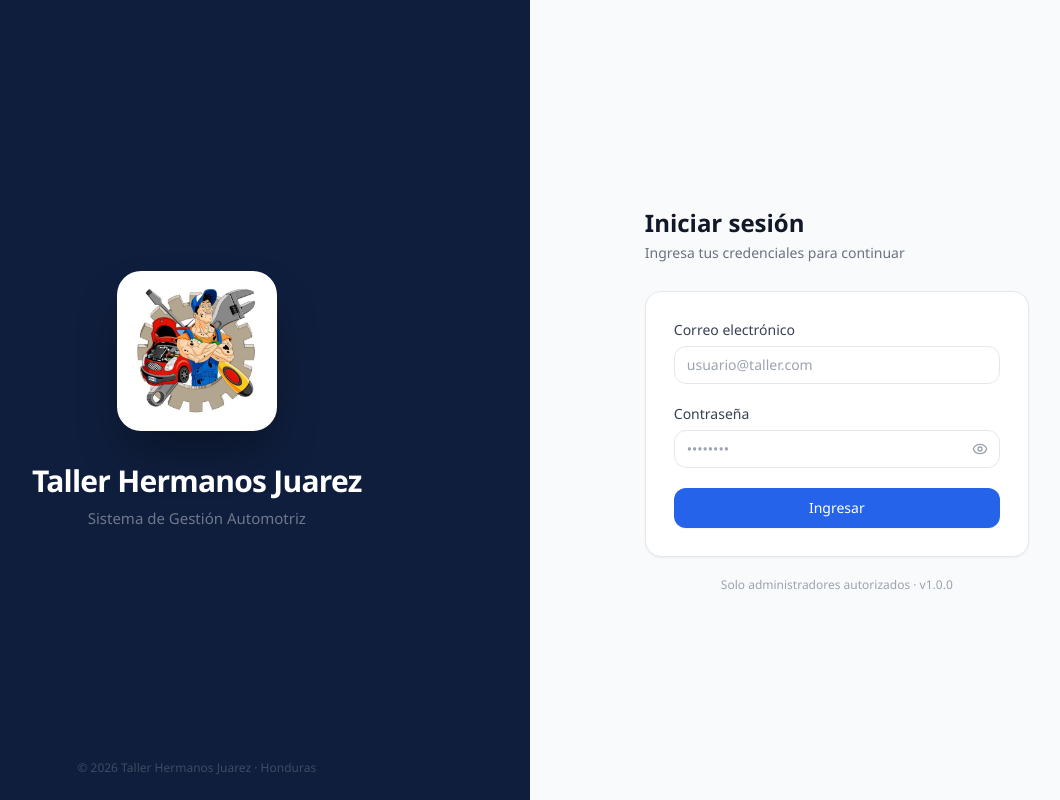
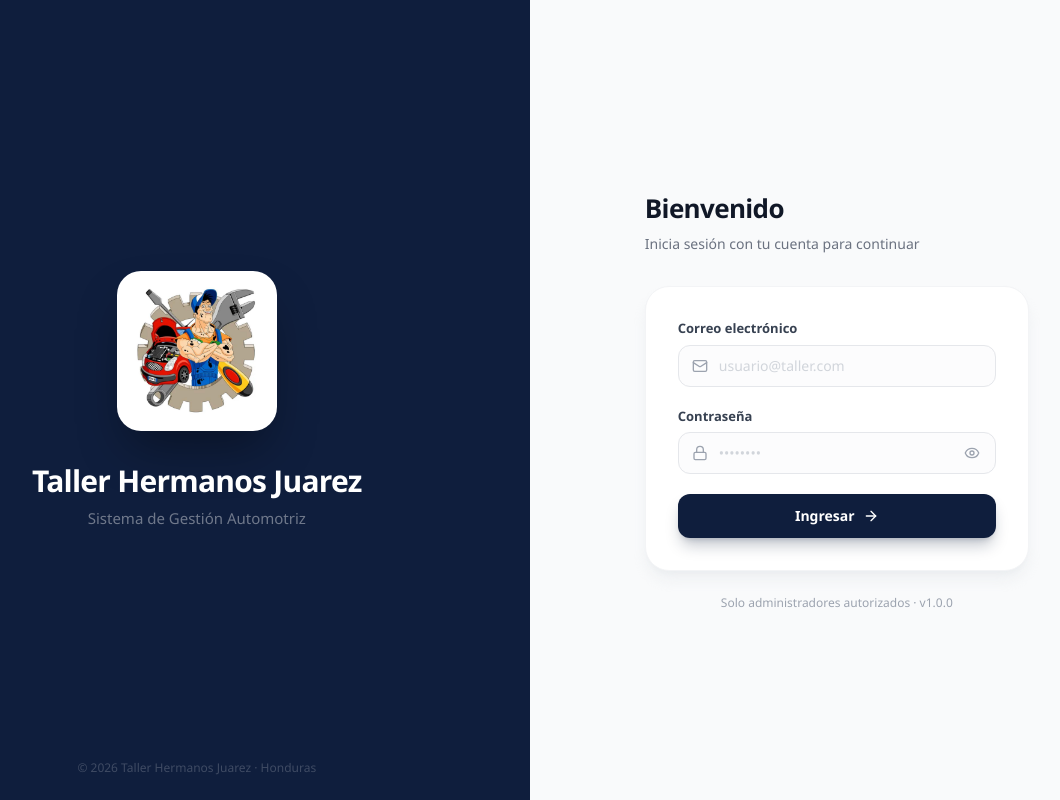
Before and after one commit to crixby11/ProyectoGraduacion, a React (Vite) app in the folder taller-frontend/: page /login in a window 1280 px wide. Shown: the whole page, without its empty margins (136-1196 px from the left). Built offline with nearby package versions, Linux system fonts and the light colour scheme.

Commit message:
feat: enhance Login component with improved UI elements and validation feedback

```diff
--- a/taller-frontend/src/pages/Login.jsx
+++ b/taller-frontend/src/pages/Login.jsx
@@ -3,7 +3,7 @@ import { useNavigate } from 'react-router-dom'
 import { useForm } from 'react-hook-form'
 import { zodResolver } from '@hookform/resolvers/zod'
 import { z } from 'zod'
-import { Eye, EyeOff } from 'lucide-react'
+import { Eye, EyeOff, Mail, Lock, ArrowRight } from 'lucide-react'
 import { useAuth } from '../context/AuthContext'
 import logo from '../assets/logo.jpeg'
 import toast from 'react-hot-toast'
@@ -69,27 +69,40 @@ export default function Login() {
         <div className="w-full max-w-sm">
 
           {/* Encabezado del form */}
-          <div className="mb-7">
-            <h2 className="text-2xl font-bold text-gray-900">Iniciar sesión</h2>
-            <p className="text-gray-500 text-sm mt-1">Ingresa tus credenciales para continuar</p>
+          <div className="mb-8">
+            <h2 className="text-[26px] font-bold text-gray-900 tracking-tight">Bienvenido</h2>
+            <p className="text-gray-500 text-sm mt-1.5">Inicia sesión con tu cuenta para continuar</p>
           </div>
 
           {/* Card */}
-          <div className="bg-white rounded-2xl shadow-sm border border-gray-200 p-7">
+          <div className="bg-white rounded-3xl shadow-lg shadow-gray-200/60 border border-gray-100 p-8">
             <form onSubmit={handleSubmit(onSubmit)} className="space-y-5" noValidate>
 
               {/* Email */}
               <div>
-                <label className="block text-sm font-medium text-gray-700 mb-1.5">
+                <label className="block text-[13px] font-semibold text-gray-700 mb-1.5">
                   Correo electrónico
                 </label>
+                <div className="relative">
+                  <Mail
+                    size={16}
+                    className={`absolute left-3.5 top-1/2 -translate-y-1/2 pointer-events-none transition-colors ${errors.email ? 'text-red-400' : 'text-gray-400'}`}
+                  />
                   <input
                     {...register('email')}
                     type="email"
                     autoComplete="email"
                     placeholder="usuario@taller.com"
-                  className={`input ${errors.email ? 'border-red-400 focus:ring-red-300' : ''}`}
+                    className={`
+                      w-full pl-10 pr-3.5 py-2.5 rounded-xl text-sm text-gray-800 placeholder:text-gray-300
+                      bg-gray-50/50 border transition-all duration-150 outline-none
+                      ${errors.email
+                        ? 'border-red-300 focus:border-red-400 focus:ring-4 focus:ring-red-100'
+                        : 'border-gray-200 hover:border-gray-300 focus:border-primary-500 focus:bg-white focus:ring-4 focus:ring-primary-100'
+                      }
+                    `}
                   />
+                </div>
                 {errors.email && (
                   <p className="mt-1.5 text-xs text-red-500">{errors.email.message}</p>
                 )}
@@ -97,22 +110,33 @@ export default function Login() {
 
               {/* Contraseña */}
               <div>
-                <label className="block text-sm font-medium text-gray-700 mb-1.5">
+                <label className="block text-[13px] font-semibold text-gray-700 mb-1.5">
                   Contraseña
                 </label>
                 <div className="relative">
+                  <Lock
+                    size={16}
+                    className={`absolute left-3.5 top-1/2 -translate-y-1/2 pointer-events-none transition-colors ${errors.password ? 'text-red-400' : 'text-gray-400'}`}
+                  />
                   <input
                     {...register('password')}
                     type={showPwd ? 'text' : 'password'}
                     autoComplete="current-password"
                     placeholder="••••••••"
-                    className={`input pr-10 ${errors.password ? 'border-red-400 focus:ring-red-300' : ''}`}
+                    className={`
+                      w-full pl-10 pr-11 py-2.5 rounded-xl text-sm text-gray-800 placeholder:text-gray-300
+                      bg-gray-50/50 border transition-all duration-150 outline-none
+                      ${errors.password
+                        ? 'border-red-300 focus:border-red-400 focus:ring-4 focus:ring-red-100'
+                        : 'border-gray-200 hover:border-gray-300 focus:border-primary-500 focus:bg-white focus:ring-4 focus:ring-primary-100'
+                      }
+                    `}
                   />
                   <button
                     type="button"
                     onClick={() => setShowPwd(v => !v)}
                     tabIndex={-1}
-                    className="absolute right-3 top-1/2 -translate-y-1/2 text-gray-400 hover:text-gray-600 transition-colors"
+                    className="absolute right-3 top-1/2 -translate-y-1/2 p-1 rounded-lg text-gray-400 hover:text-gray-600 hover:bg-gray-100 transition-colors"
                   >
                     {showPwd ? <EyeOff size={16} /> : <Eye size={16} />}
                   </button>
@@ -126,7 +150,14 @@ export default function Login() {
               <button
                 type="submit"
                 disabled={isSubmitting}
-                className="btn-primary w-full justify-center py-2.5 mt-1"
+                className="
+                  group w-full flex items-center justify-center gap-2 py-3 mt-2 rounded-xl
+                  bg-[#0f1e3d] text-white text-sm font-semibold
+                  shadow-lg shadow-[#0f1e3d]/25
+                  hover:bg-[#162952] hover:shadow-xl hover:shadow-[#0f1e3d]/30
+                  active:scale-[0.99] transition-all duration-150
+                  disabled:opacity-60 disabled:pointer-events-none
+                "
               >
                 {isSubmitting ? (
                   <>
@@ -136,13 +167,18 @@ export default function Login() {
                     </svg>
                     Ingresando...
                   </>
-                ) : 'Ingresar'}
+                ) : (
+                  <>
+                    Ingresar
+                    <ArrowRight size={16} className="transition-transform duration-150 group-hover:translate-x-0.5" />
+                  </>
+                )}
               </button>
 
             </form>
           </div>
 
-          <p className="text-center text-gray-400 text-xs mt-5">
+          <p className="text-center text-gray-400 text-xs mt-6">
             Solo administradores autorizados · v1.0.0
           </p>
         </div>
```
Lines whose indentation alone changed are shown as unchanged.
